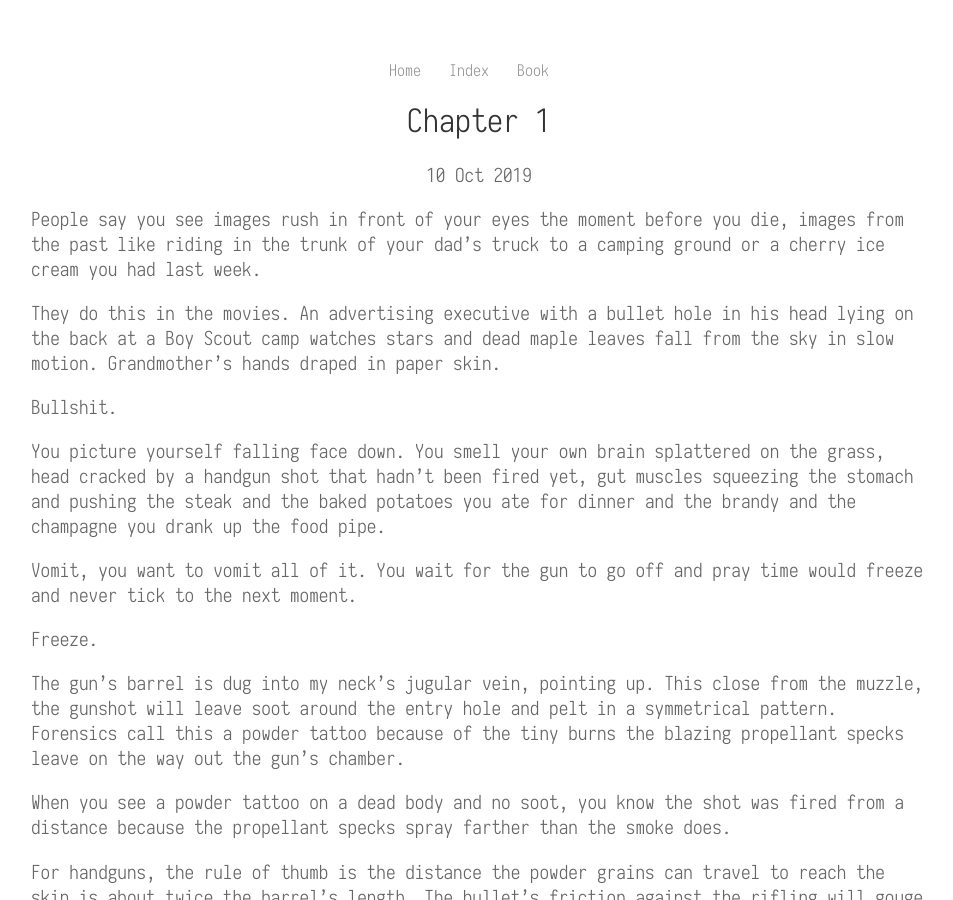
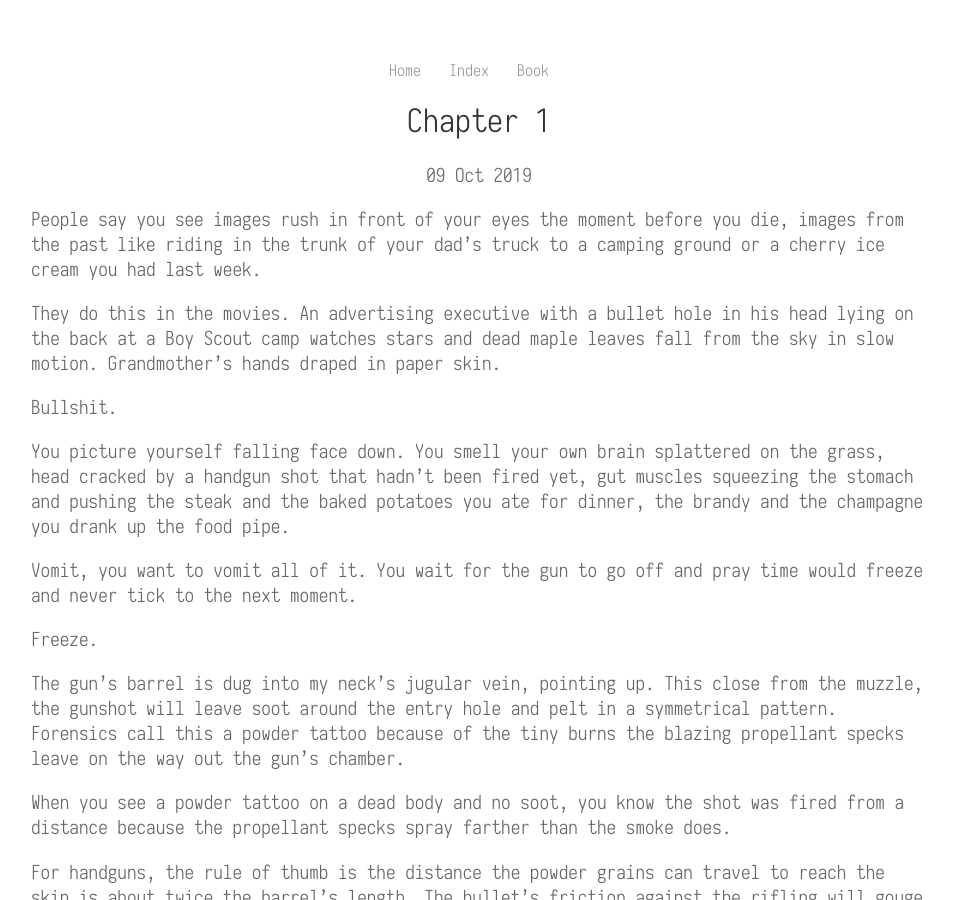
Before and after one commit to nkrzv/nkrzv.github.io, a Jekyll site: the page built from _posts/2019-10-10-uncaged-ch01.md, in a window 1280 px wide and 900 px high. Shown: the whole window, without its empty margins (161-1114 px from the left). Built offline with Jekyll 4.4.1, drawn with Linux system fonts in a browser that asks for light colours; some of the changed text lies outside the part shown.

Commit message:
Update 2019-10-10-uncaged-ch01.md

```diff
--- a/_posts/2019-10-10-uncaged-ch01.md
+++ b/_posts/2019-10-10-uncaged-ch01.md
@@ -2,7 +2,7 @@
 layout: post
 title: "Chapter 1"
 categories: [Book]
-date: 2019-10-10
+date: 2019-10-09
 ---
 
 People say you see images rush in front of your eyes the moment before you die, images from the past like riding in the trunk of your dad’s truck to a camping ground or a cherry ice cream you had last week.
@@ -11,7 +11,7 @@ They do this in the movies. An advertising executive with a bullet hole in his h
 
 Bullshit.
 
-You picture yourself falling face down. You smell your own brain splattered on the grass, head cracked by a handgun shot that hadn’t been fired yet, gut muscles squeezing the stomach and pushing the steak and the baked potatoes you ate for dinner and the brandy and the champagne you drank up the food pipe.
+You picture yourself falling face down. You smell your own brain splattered on the grass, head cracked by a handgun shot that hadn’t been fired yet, gut muscles squeezing the stomach and pushing the steak and the baked potatoes you ate for dinner, the brandy and the champagne you drank up the food pipe.
 
 Vomit, you want to vomit all of it. You wait for the gun to go off and pray time would freeze and never tick to the next moment.
 
```
Also changed, not shown: other parts of _posts/2019-10-10-uncaged-ch01.md (+1 -1 lines).
